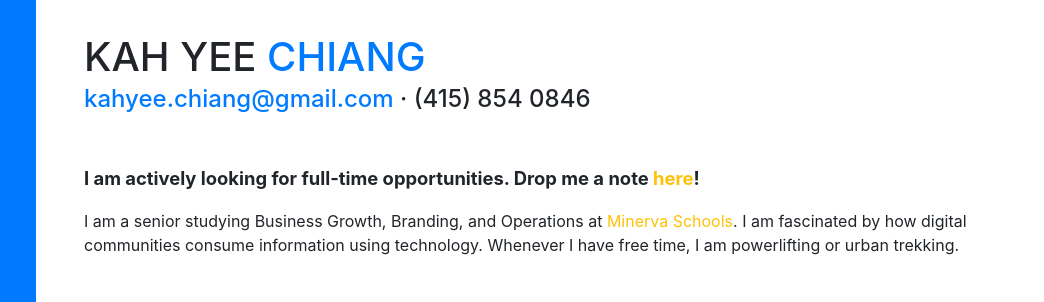
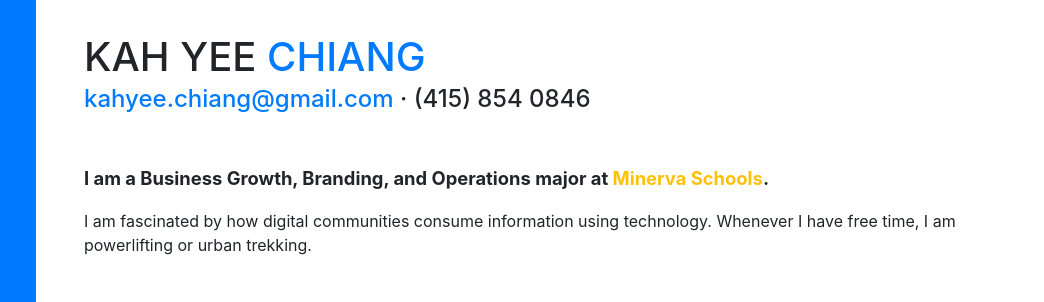
Before and after one commit to kahyeechiang/website, a website with bundled scripts: page index.html in a window 1280 px wide. Shown: the part 179-481 px from the top of the page, 236-1280 px from the left. Built offline with nearby package versions, Linux system fonts and the light colour scheme; a web font is replaced by a local one.

Commit message:
update job

```diff
--- a/index.html
+++ b/index.html
@@ -81,8 +81,8 @@
           <div class="subheading mb-5">
             <a href="mailto:kahyee.chiang@gmail.com">kahyee.chiang@gmail.com</a> · (415) 854 0846
           </div>
-          <p class="lead"><b> I am actively looking for full-time opportunities. Drop me a note <a href="mailto:kahyee@Minerva.kgi.edu" class="text-warning" target="_blank">here</a>! </b> </p>
-          <p class="mb-5">I am a senior studying Business Growth, Branding, and Operations at <a href="http://minerva.kgi.edu" class="text-warning" target="_blank">Minerva Schools</a>. I am fascinated by how digital communities consume information using technology. Whenever I have free time, I am powerlifting or urban trekking.
+          <p class="lead"><b> I am a Business Growth, Branding, and Operations major at <a href="http://minerva.kgi.edu" class="text-warning" target="_blank">Minerva Schools</a>. </b> </p>
+          <p class="mb-5">I am fascinated by how digital communities consume information using technology. Whenever I have free time, I am powerlifting or urban trekking.
           </p>
           <div class="social-icons mb-5">
             <a href="/resume.pdf" target="_blank">
@@ -295,7 +295,7 @@
                <p>Formulate and execute growth marketing strategies for digital marketing attribution product.</p>
             </div>
             <div class="resume-date text-md-right">
-              <p class="text-primary">October 2018 - Present</p>
+              <p class="text-primary">October 2018 - April 2019</p>
               <a href="http://rockerbox.com/attribution" target="_blank"><image src="img/rockerbox.jpg" class="company-logo"></a>
             </div>
           </div>
```
